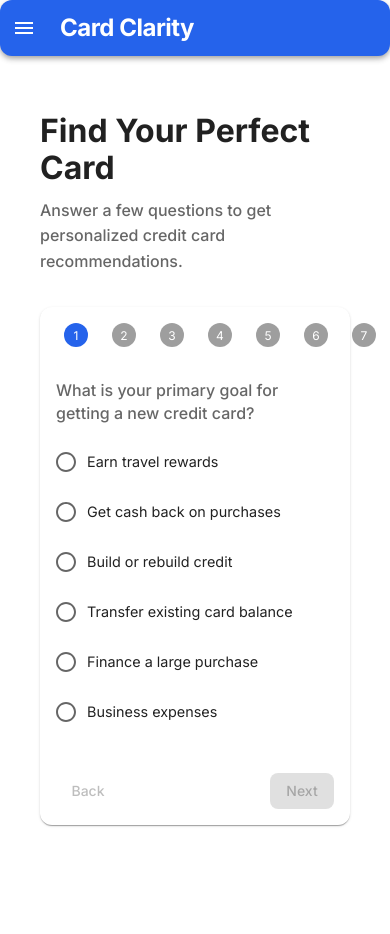
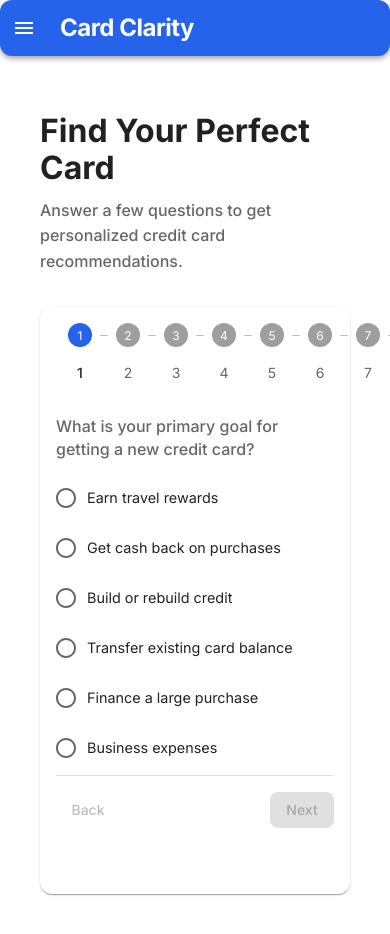
Before and after one commit to nickjackson801/card-clarity, a React (Vite) app: page /quiz in a window 390 px wide. Shown: the top 934 px of the page. Before the commit the page ends 881 px from the top, so only its background shows below. Built offline with nearby package versions, Linux system fonts and the light colour scheme.

Commit message:
Improve mobile stepper layout and fix navigation buttons

```diff
--- a/src/pages/Quiz.tsx
+++ b/src/pages/Quiz.tsx
@@ -396,10 +396,25 @@ const Quiz = () => {
 
         {!showResults ? (
           <Paper sx={{ p: { xs: 2, md: 4 }, mt: 4 }}>
-            <Stepper activeStep={activeStep} sx={{ mb: 4 }}>
+            <Stepper
+              activeStep={activeStep}
+              sx={{
+                mb: 4,
+                '& .MuiStep-root': {
+                  minWidth: { xs: 'auto', md: '100px' },
+                  '& .MuiStepLabel-root': {
+                    padding: { xs: '0 4px', md: '0 8px' },
+                  }
+                }
+              }}
+              alternativeLabel
+            >
               {questions.map((_, index) => (
                 <Step key={index}>
-                  <StepLabel></StepLabel>
+                  <StepLabel sx={{ display: { xs: 'none', md: 'block' } }}></StepLabel>
+                  <StepLabel sx={{ display: { xs: 'block', md: 'none' } }}>
+                    {index + 1}
+                  </StepLabel>
                 </Step>
               ))}
             </Stepper>
@@ -407,7 +422,17 @@ const Quiz = () => {
             <Box sx={{ mt: 4 }}>
               {renderQuestion(questions[activeStep])}
 
-              <Box sx={{ display: 'flex', justifyContent: 'space-between', mt: 4 }}>
+              <Box sx={{
+                display: 'flex',
+                justifyContent: 'space-between',
+                mt: 4,
+                position: 'sticky',
+                bottom: 0,
+                bgcolor: 'background.paper',
+                py: 2,
+                borderTop: '1px solid',
+                borderColor: 'divider'
+              }}>
                 <Button
                   disabled={activeStep === 0}
                   onClick={handleBack}
```
